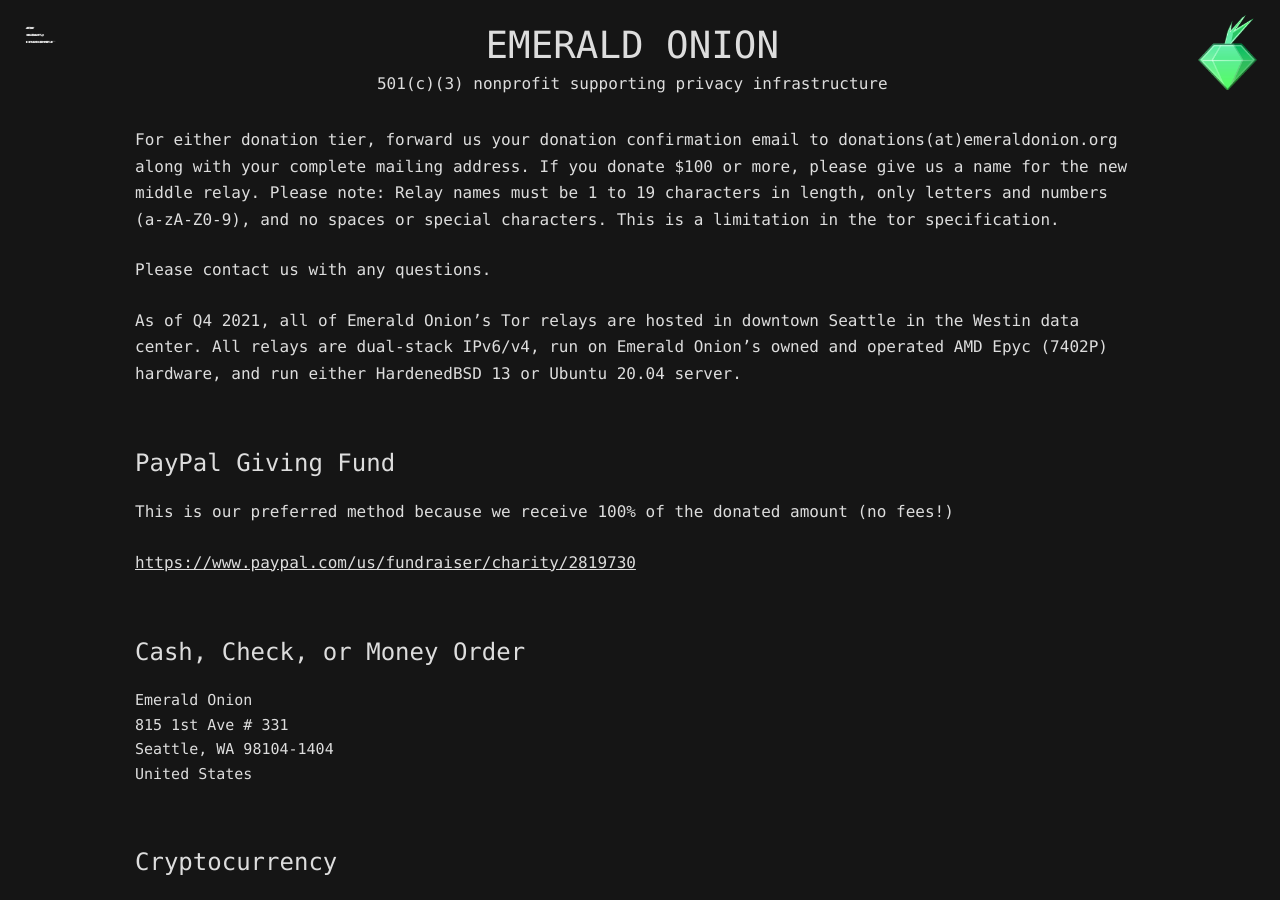
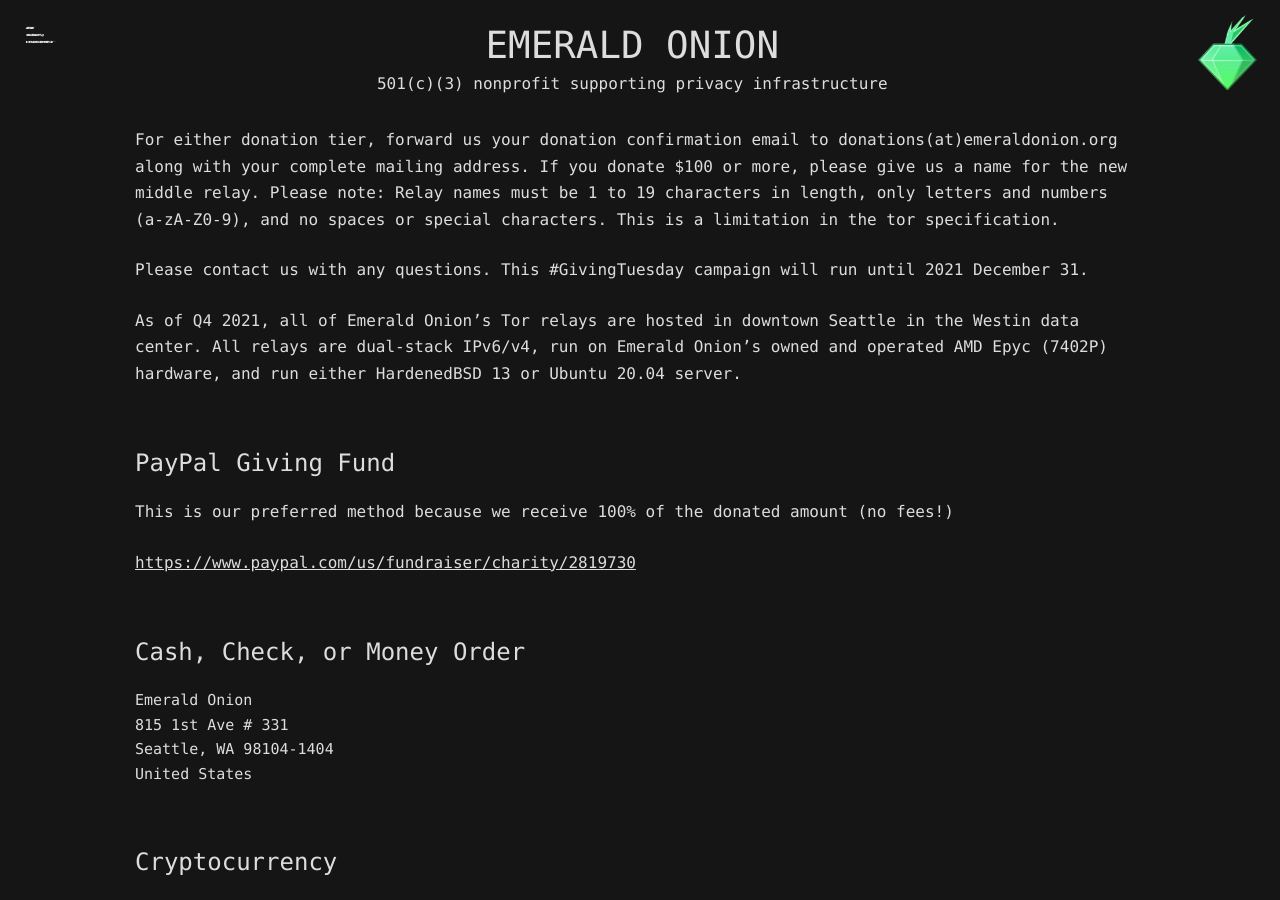
Before and after one commit to emeraldonion/emeraldonion.github.io, a Jekyll site: the page built from donate/index.markdown, in a window 1280 px wide and 900 px high, scrolled down 616 px. Built offline with Jekyll 4.4.1, drawn with Linux system fonts in a browser that asks for light colours; our own code applies the rules of GitHub Pages for plain Markdown files.

Commit message:
timeline update

```diff
--- a/donate/index.markdown
+++ b/donate/index.markdown
@@ -14,7 +14,7 @@
 
 For either donation tier, forward us your donation confirmation email to donations(at)emeraldonion.org along with your complete mailing address. If you donate $100 or more, please give us a name for the new middle relay. Please note: Relay names must be 1 to 19 characters in length, only letters and numbers (a-zA-Z0-9), and no spaces or special characters. This is a limitation in the tor specification.
 
-Please contact us with any questions.
+Please contact us with any questions. This #GivingTuesday campaign will run until 2021 December 31.
 
 As of Q4 2021, all of Emerald Onion's Tor relays are hosted in downtown Seattle in the Westin data center. All relays are dual-stack IPv6/v4, run on Emerald Onion's owned and operated AMD Epyc (7402P) hardware, and run either HardenedBSD 13 or Ubuntu 20.04 server.
 
```
